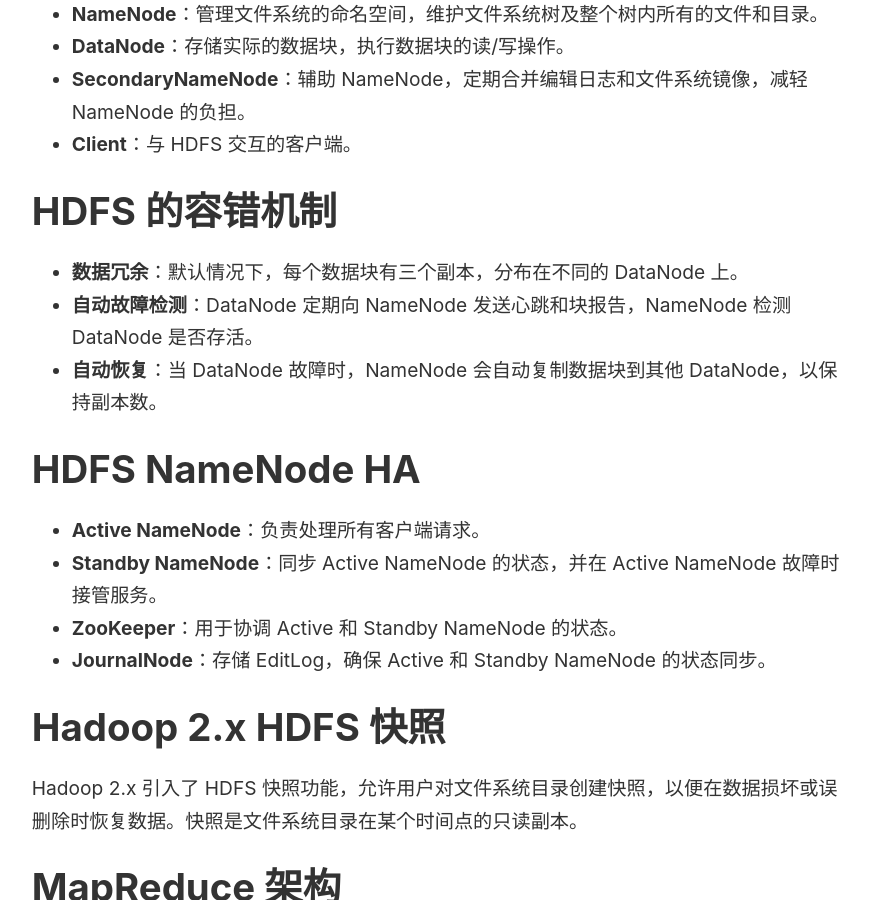
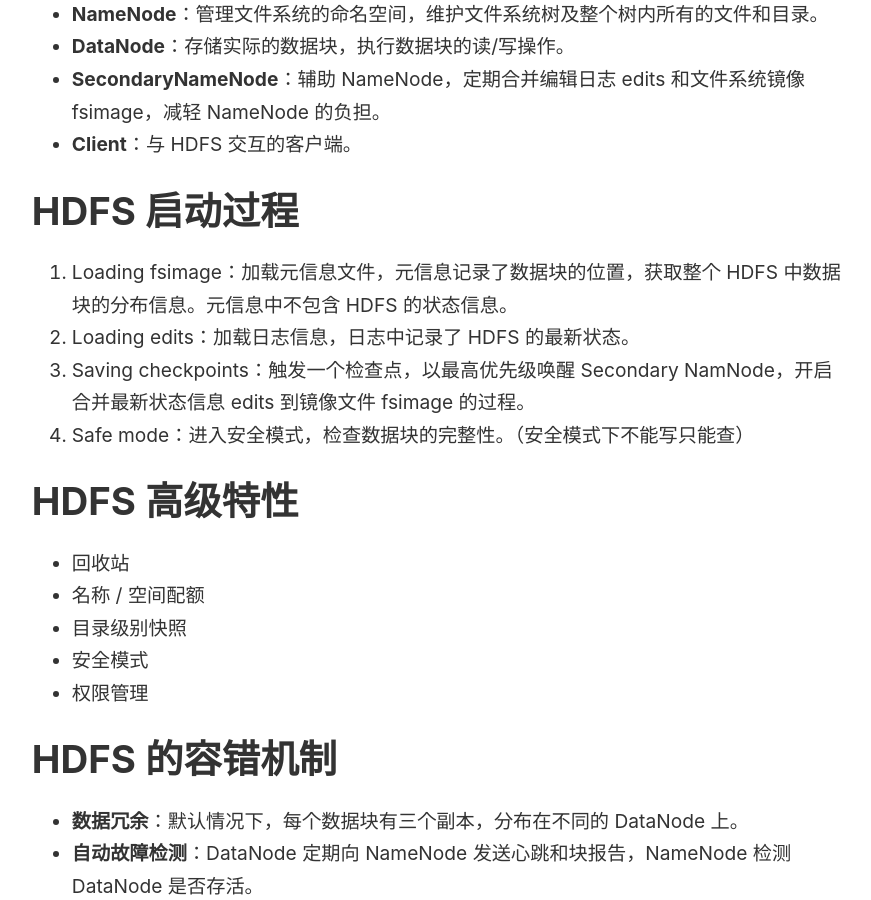
Before and after one commit to wingowen/digital-garden-jekyll, a Jekyll site: the page built from _notes/Hadoop-面经.md, in a window 1280 px wide and 900 px high, scrolled down 5648 px. Shown: the whole window, without its empty margins (45-916 px from the left). Built offline with Jekyll 4.4.1, drawn with Linux system fonts in a browser that asks for light colours; some of the changed text lies outside the part shown.

Commit message:
vault backup: 2024-08-26 12:26:03

```diff
--- a/_notes/Hadoop-面经.md
+++ b/_notes/Hadoop-面经.md
@@ -140,14 +140,35 @@ Hadoop 对小文件处理效率不高，因为==每个文件在 HDFS 中至少
 
 - **NameNode**：管理文件系统的命名空间，维护文件系统树及整个树内所有的文件和目录。
 - **DataNode**：存储实际的数据块，执行数据块的读/写操作。
-- **SecondaryNameNode**：辅助 NameNode，定期合并编辑日志和文件系统镜像，减轻 NameNode 的负担。
+- **SecondaryNameNode**：辅助 NameNode，定期合并编辑日志 edits 和文件系统镜像 fsimage，减轻 NameNode 的负担。
 - **Client**：与 HDFS 交互的客户端。
+
+# HDFS 启动过程
+
+1. Loading fsimage：加载元信息文件，元信息记录了数据块的位置，获取整个 HDFS 中数据块的分布信息。元信息中不包含 HDFS 的状态信息。
+2. Loading edits：加载日志信息，日志中记录了 HDFS 的最新状态。
+3. Saving checkpoints：触发一个检查点，以最高优先级唤醒 Secondary NamNode，开启合并最新状态信息 edits 到镜像文件 fsimage 的过程。
+4. Safe mode：进入安全模式，检查数据块的完整性。（安全模式下不能写只能查）
+
+# HDFS 高级特性
+
+- 回收站
+- 名称 / 空间配额
+- 目录级别快照
+- 安全模式
+- 权限管理
 
 # HDFS 的容错机制
 
 - **数据冗余**：默认情况下，每个数据块有三个副本，分布在不同的 DataNode 上。
 - **自动故障检测**：DataNode 定期向 NameNode 发送心跳和块报告，NameNode 检测 DataNode 是否存活。
 - **自动恢复**：当 DataNode 故障时，NameNode 会自动复制数据块到其他 DataNode，以保持副本数。
+
+# HDFS ViewFS
+
+- **统一命名空间**：在一个大型组织中，可能有多个 HDFS 集群，每个集群都有自己的命名空间。使用 `viewfs`，可以创建一个统一的命名空间，使得用户和应用程序可以像访问单个文件系统一样访问这些集群。
+- **简化管理**：通过 `viewfs`，管理员可以更容易地管理跨多个集群的文件和目录，而不需要用户了解每个集群的具体配置。
+- **灵活的挂载点配置**：`viewfs` 允许管理员配置挂载点，将特定的路径映射到不同的文件系统，从而实现灵活的数据访问和管理。
 
 # HDFS NameNode HA
 
```
Also changed, not shown: _notes/HBase-面经.md (+12 -4 lines).
